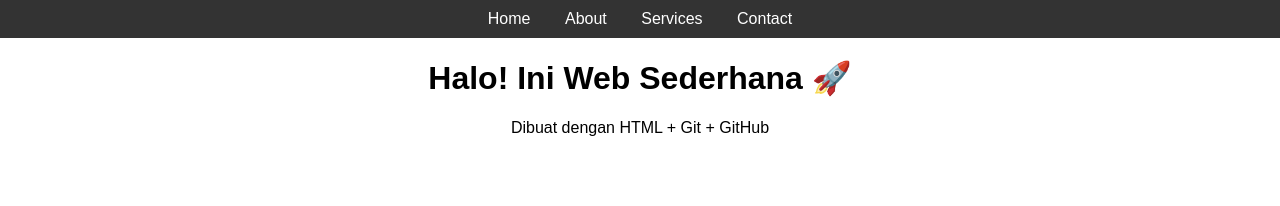
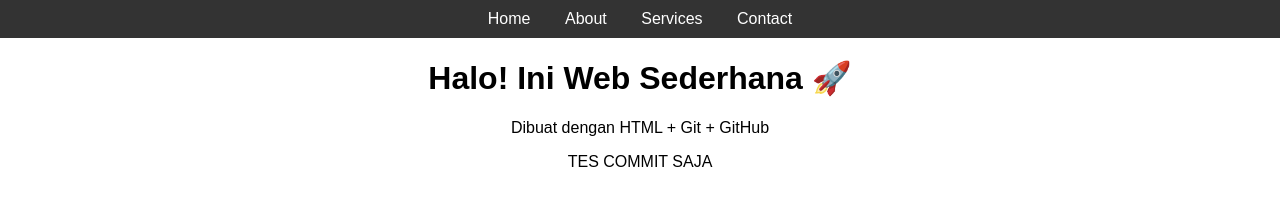
Before and after one commit to salwaa9406-prog/Clean_Report_Kelompok3_RPL, a plain HTML site: page index.html in a window 1280 px wide. Drawn offline with Linux system fonts and the light colour scheme.

Commit message:
tes tes saja

```diff
--- a/index.html
+++ b/index.html
@@ -34,5 +34,6 @@
 
   <h1>Halo! Ini Web Sederhana 🚀</h1>
   <p>Dibuat dengan HTML + Git + GitHub</p>
+  <p>TES COMMIT SAJA</p>
 </body>
 </html>
```
